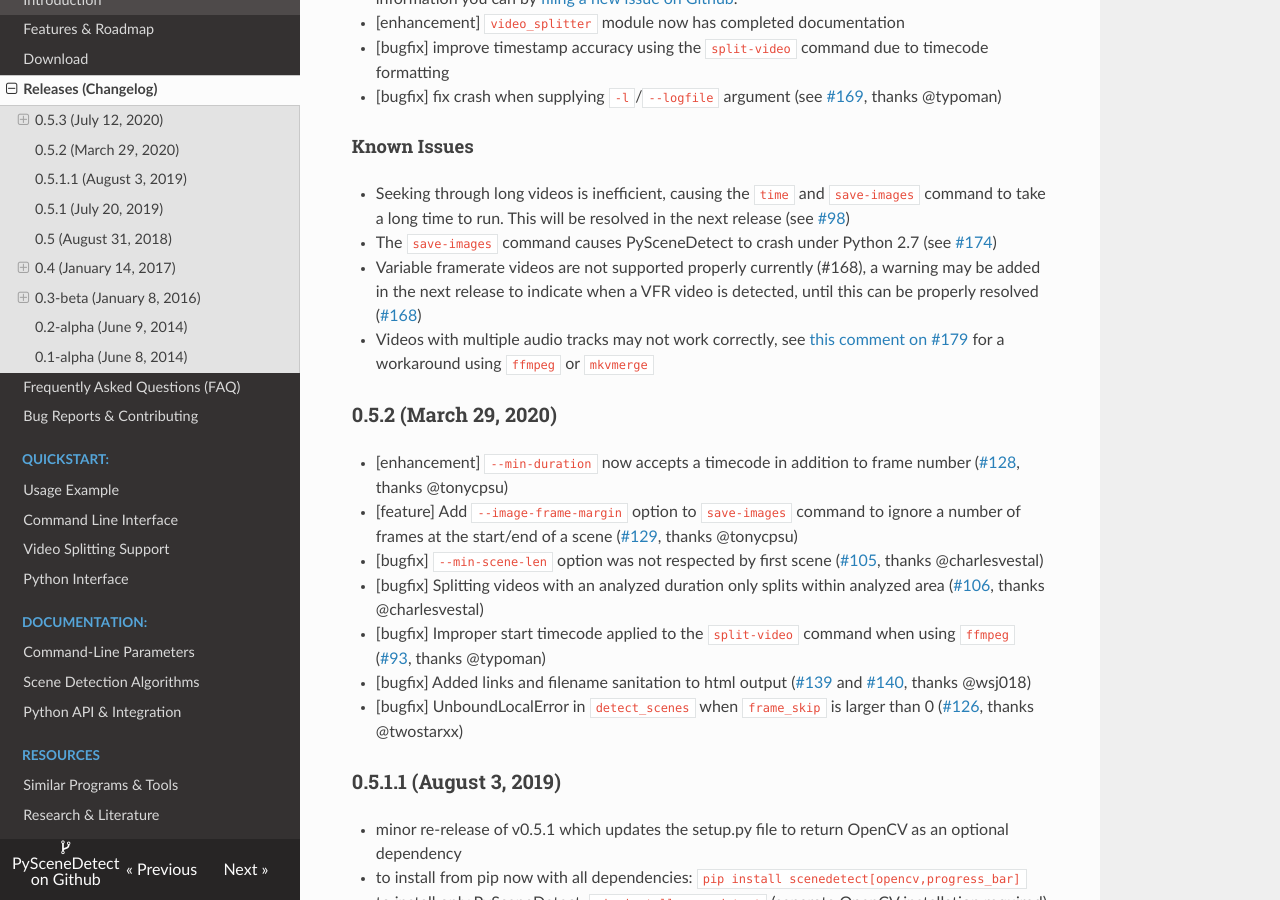
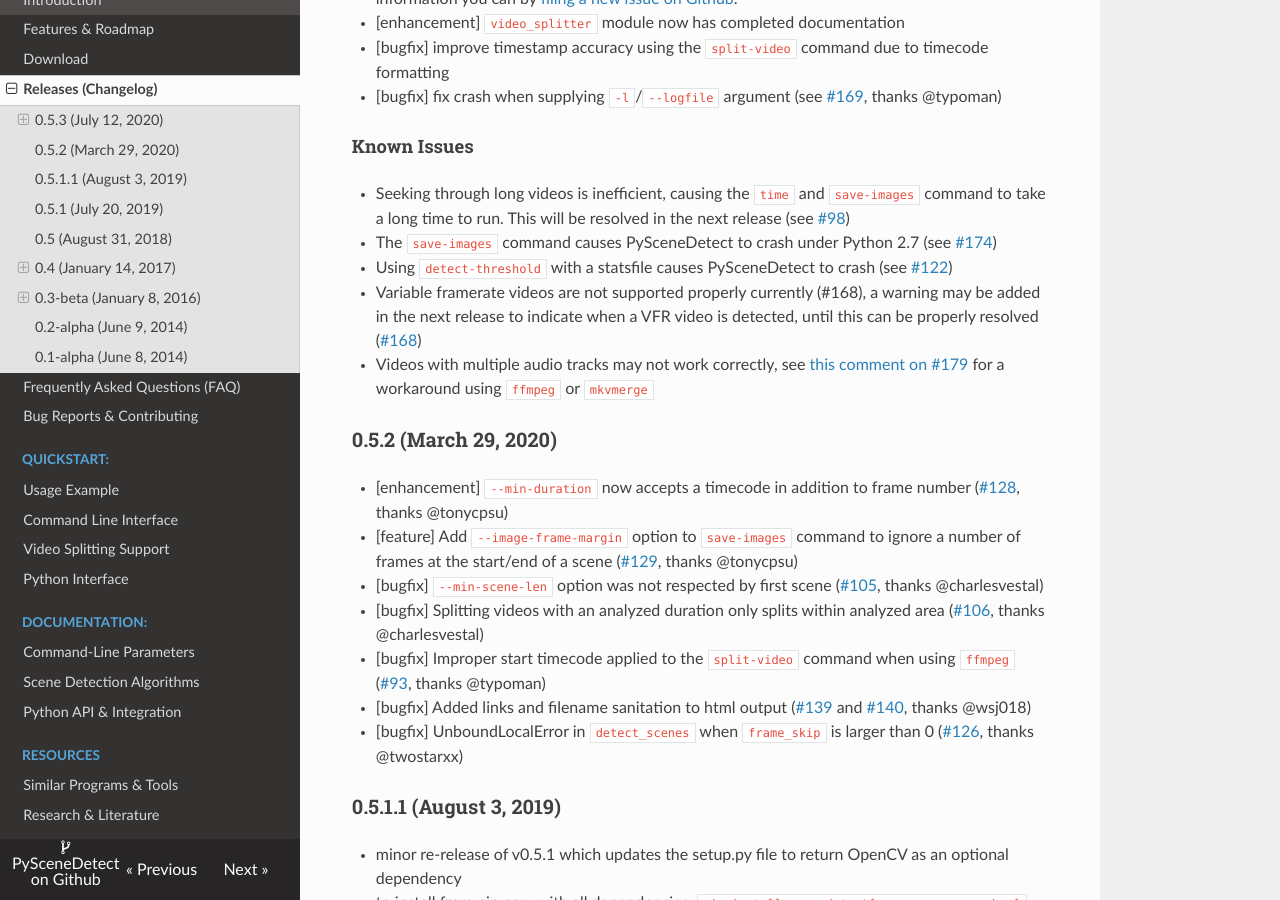
Before and after one commit to vovamushak/PySceneDetect, an MkDocs documentation site: the page built from docs/changelog.md, in a window 1280 px wide and 900 px high, scrolled down 686 px. Built offline with MkDocs 1.6.1, drawn with Linux system fonts in a browser that asks for light colours; nearby versions of some CDN libraries; old or Windows-style settings are respelled for this version of MkDocs.

Commit message:
Update known issues as per #122.

```diff
--- a/docs/changelog.md
+++ b/docs/changelog.md
@@ -24,6 +24,7 @@ PySceneDetect Releases
 
  * Seeking through long videos is inefficient, causing the `time` and `save-images` command to take a long time to run.  This will be resolved in the next release (see [#98](https://github.com/Breakthrough/PySceneDetect/issues/98))
  * The `save-images` command causes PySceneDetect to crash under Python 2.7 (see [#174](https://github.com/Breakthrough/PySceneDetect/issues/174))
+ * Using `detect-threshold` with a statsfile causes PySceneDetect to crash (see [#122](https://github.com/Breakthrough/PySceneDetect/issues/122))
  * Variable framerate videos are not supported properly currently (#168), a warning may be added in the next release to indicate when a VFR video is detected, until this can be properly resolved ([#168](https://github.com/Breakthrough/PySceneDetect/issues/168))
  * Videos with multiple audio tracks may not work correctly, see [this comment on #179](https://github.com/Breakthrough/PySceneDetect/issues/179#issuecomment-685252441) for a workaround using `ffmpeg` or `mkvmerge`
 
```
